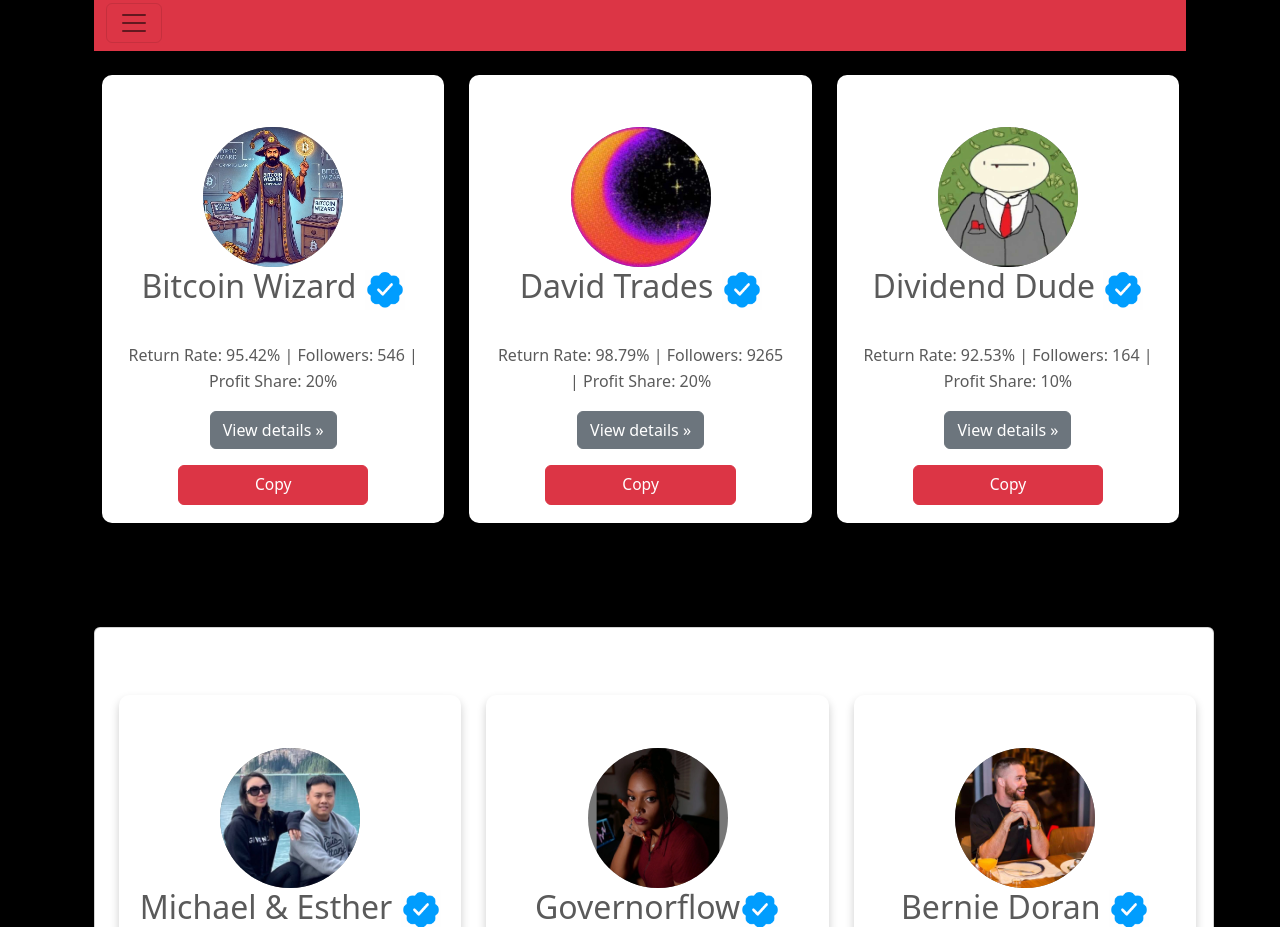
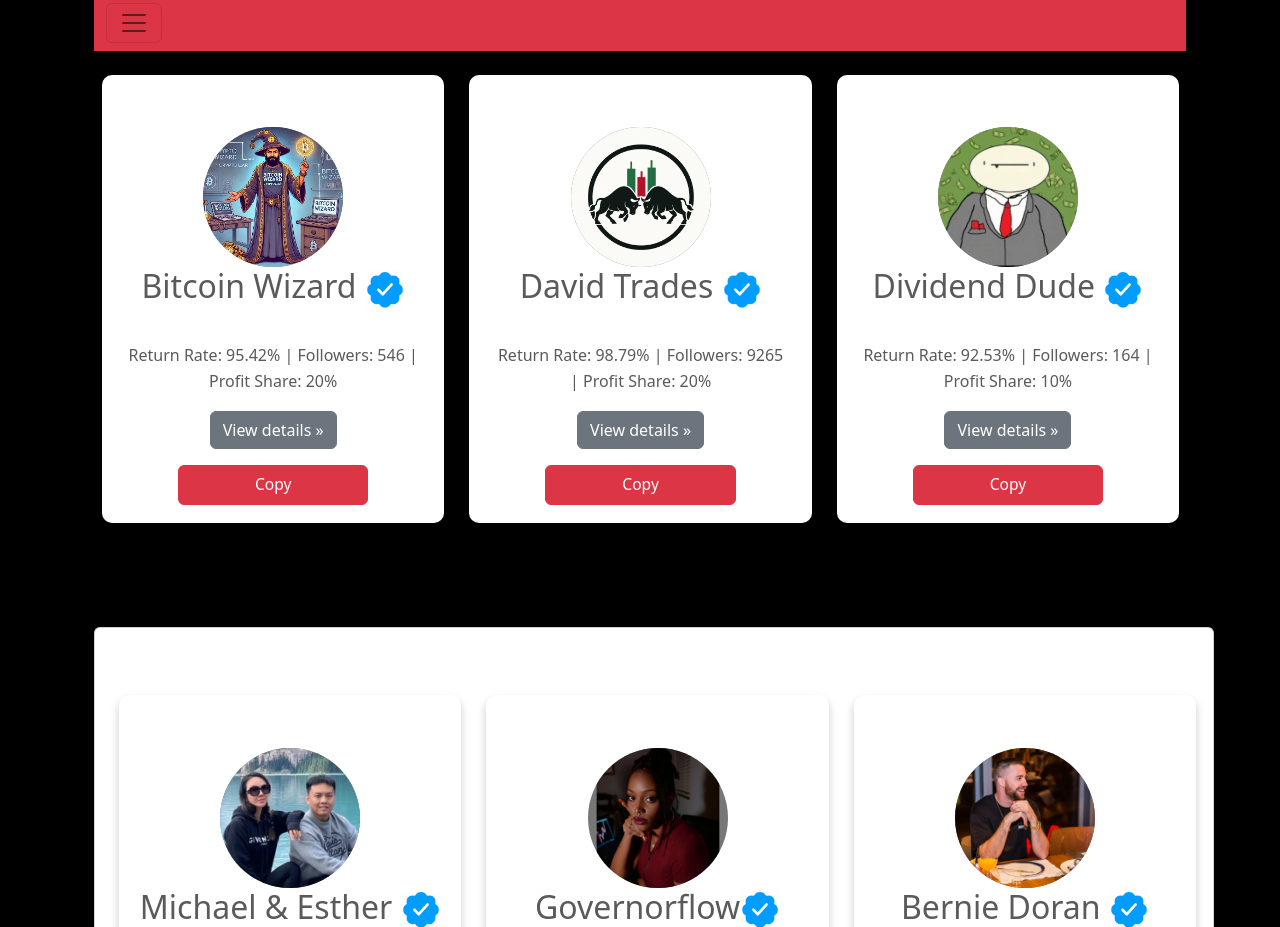
Before and after one commit to Tradinghub-0/tradinghub.com, a plain HTML site: page sign-in/earn.html in a window 1280 px wide. Shown: the part 3019-3946 px from the top of the page. Drawn offline with nearby package versions, Linux system fonts and the light colour scheme.

Commit message:
Update earn.html

```diff
--- a/sign-in/earn.html
+++ b/sign-in/earn.html
@@ -496,7 +496,7 @@ height: 350px}
         <svg class="bd-placeholder-img rounded-circle" style=" width: 140px; height: 140px;" xmlns="http://www.w3.org/2000/svg" role="img" aria-label="Placeholder: 140x140" preserveAspectRatio="xMidYMid slice" focusable="false">
     <title>Trader</title>
     <rect width="100%" height="100%" fill="#777"/>
-    <image href="../images/moon.png" width="140" height="140" x="0" y="0"/>
+    <image href="../images/david.png" width="140" height="140" x="0" y="0"/>
     <text x="50%" y="50%" fill="#777" dy=".3em"></text>
 </svg>
 
```
